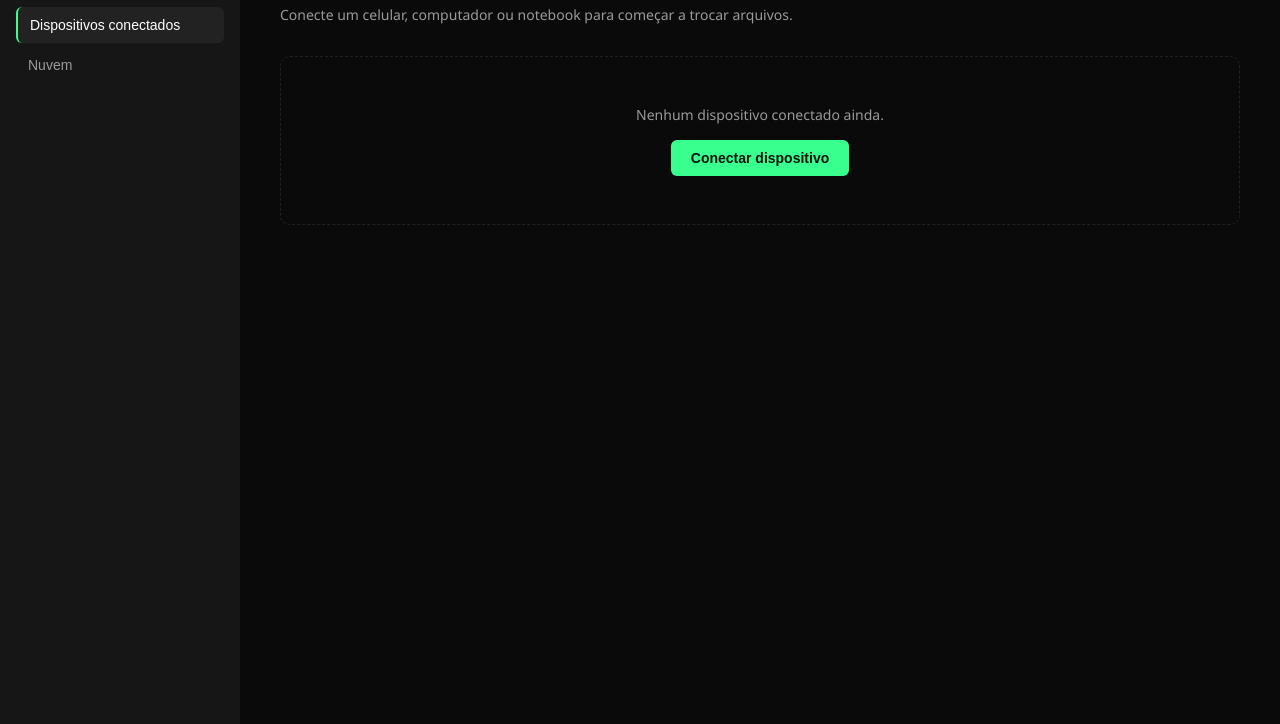
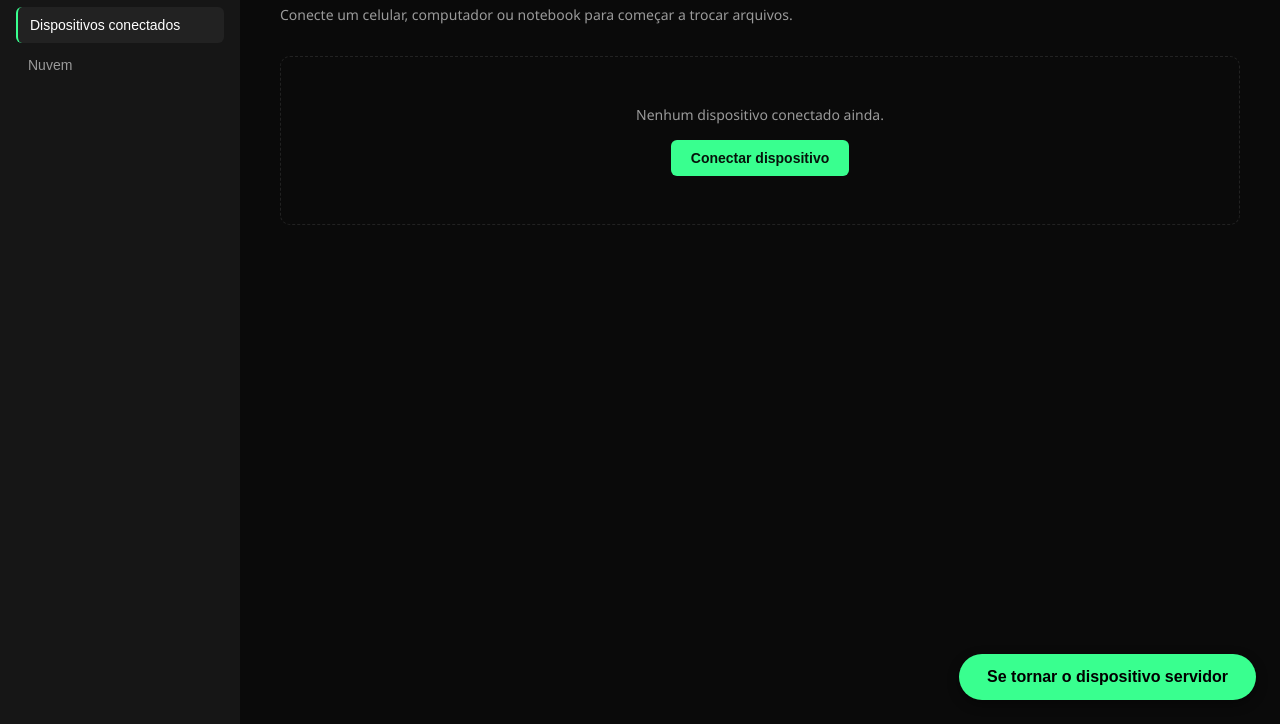
Before and after one commit to JoseFortunato-coder/Physical-Cloud, a plain HTML site: page PhysicalCloud.html in a window 1280 px wide. Shown: the part 76-800 px from the top of the page. Drawn offline with Linux system fonts and the light colour scheme.

Commit message:
feat: um novo botão com o texto 'Se tornar o dispositivo servidor', agora clicar nele é gatilho pra tela com o código aparecer

```diff
--- a/PhysicalCloud.css
+++ b/PhysicalCloud.css
@@ -268,3 +268,22 @@ body {
   position: relative;
   z-index: 2;
 }
+.btn-tornar-servidor {
+  position: fixed;
+  bottom: 24px;
+  right: 24px;
+  background: var(--accent);
+  color: #000;
+  border: none;
+  padding: 14px 28px;
+  border-radius: 999px;
+  font-size: 16px;
+  font-weight: 600;
+  cursor: pointer;
+  box-shadow: 0 4px 12px rgba(0, 0, 0, 0.4);
+  transition: opacity 0.15s ease;
+}
+
+.btn-tornar-servidor:hover {
+  opacity: 0.85;
+}
--- a/PhysicalCloud.html
+++ b/PhysicalCloud.html
@@ -52,6 +52,7 @@
   </div>
   </div>
 </div>
+<button class="btn-tornar-servidor" id="btn-tornar-servidor">Se tornar o dispositivo servidor</button>
       </section>
 
 
--- a/PhysicalCloud.js
+++ b/PhysicalCloud.js
@@ -2,7 +2,7 @@ const socket = new WebSocket('ws://localhost:3000')
 const telaDeCodigo = document.getElementById("modal-codigo");
 const codigoTexto = document.getElementById("codigo-texto");
 const fecharModal = document.getElementById("btn-fechar-modal");
-document.getElementById("btn-conectar").addEventListener("click", () => {
+document.getElementById("btn-tornar-servidor").addEventListener("click", () => {
     socket.send(JSON.stringify({ type: 'tornar-servidor'}));
 })
  socket.addEventListener("message", (event) => {
```
